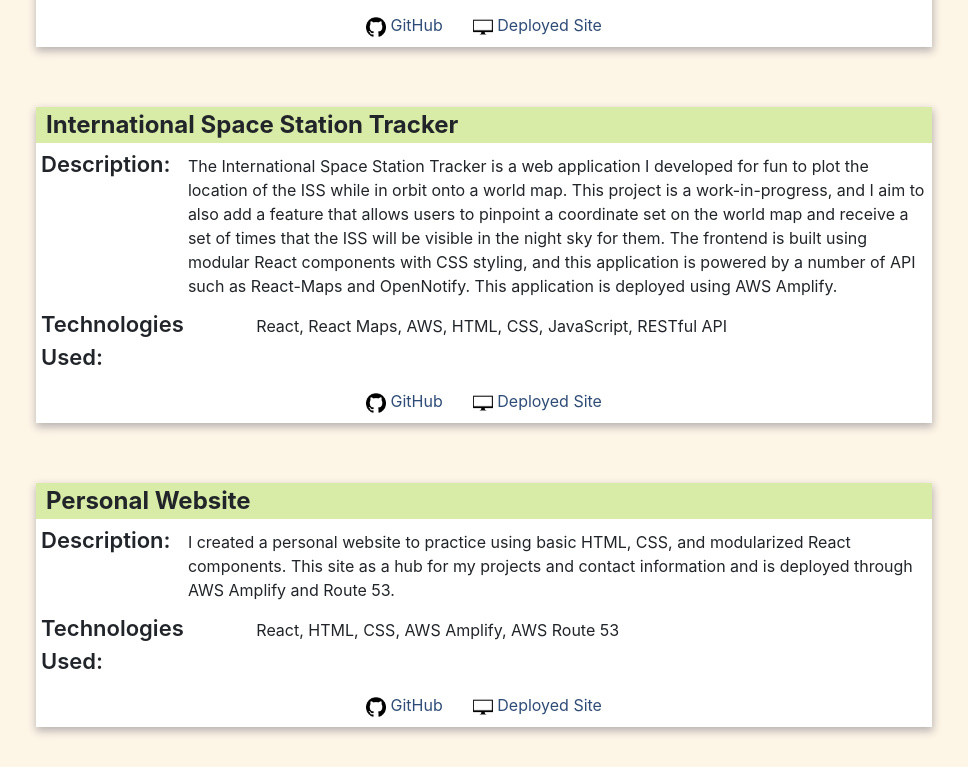
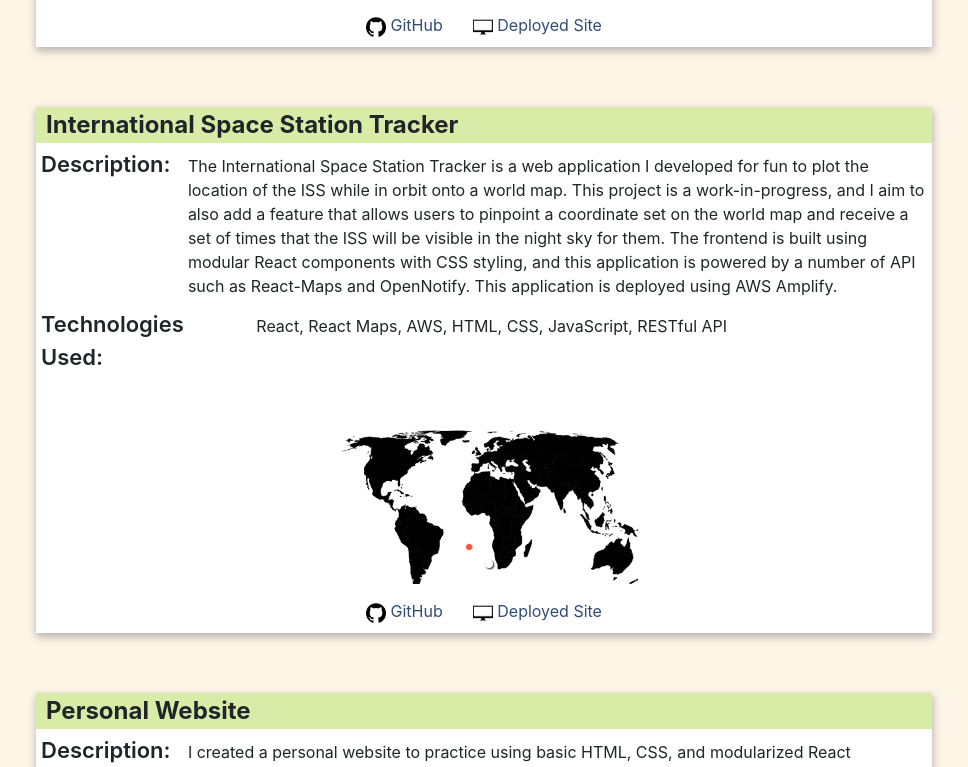
Before and after one commit to muradzalov/personal-website, a React (Create React App) app: page /projects in a window 1280 px wide. Shown: the part 511-1278 px from the top of the page, without its empty margins (156-1124 px from the left). Built offline with nearby package versions, Linux system fonts and the light colour scheme.

Commit message:
Added image for ISS carousel

```diff
--- a/src/Components/Projects/Projects.js
+++ b/src/Components/Projects/Projects.js
@@ -16,6 +16,7 @@ import CrossSnap4 from '../../Static/Carousel/CrossSnap4.png'
 import DouglasFir1 from '../../Static/Carousel/DouglasFir1.png'
 import DouglasFir2 from '../../Static/Carousel/DouglasFir2.png'
 import DouglasFir3 from '../../Static/Carousel/DouglasFir3.png'
+import ISS1 from '../../Static/Carousel/ISS1.png'
 
 
 export default function Projects() {
@@ -133,17 +134,14 @@ export default function Projects() {
               </div>
             </div>
 
-            {/* ********* CAROUSEL *********
+            {/* ********* CAROUSEL ********* */}
             <div className='carousel-div'>
               <Carousel className='carousel-container' {...getConfigurableProps()}>
                 <div>
-                  <img src={GeoWeather1} alt='' />
-                </div>
-                <div>
-                  <img src={GeoWeather2} alt='' />
+                  <img src={ISS1} alt='' />
                 </div>
               </Carousel>
-            </div> */}
+            </div>
 
             {/* ********* LINKS ********* */}
             <div className='links-div'>
```
Also changed, not shown: src/Static/Carousel/ISS1.png (added).
